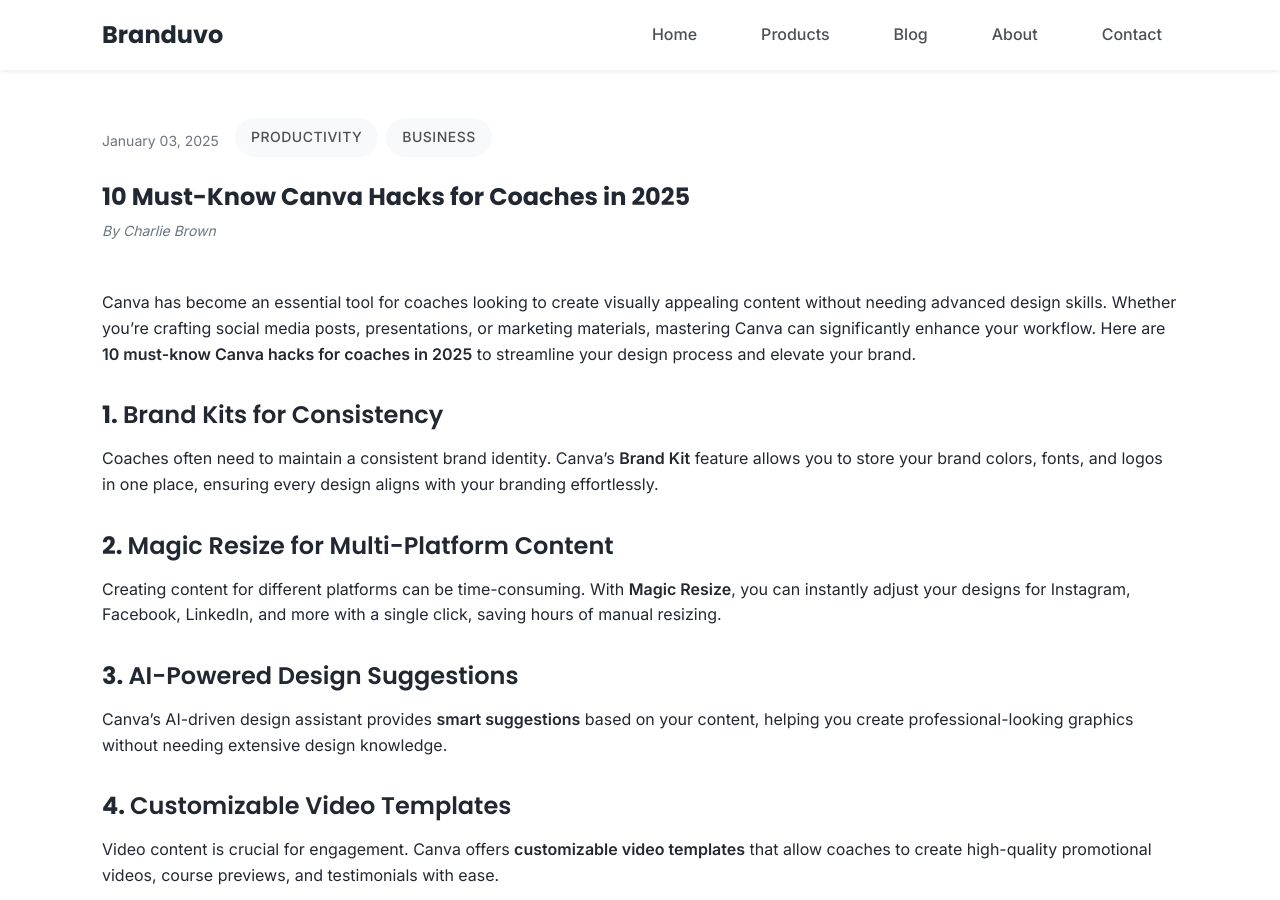
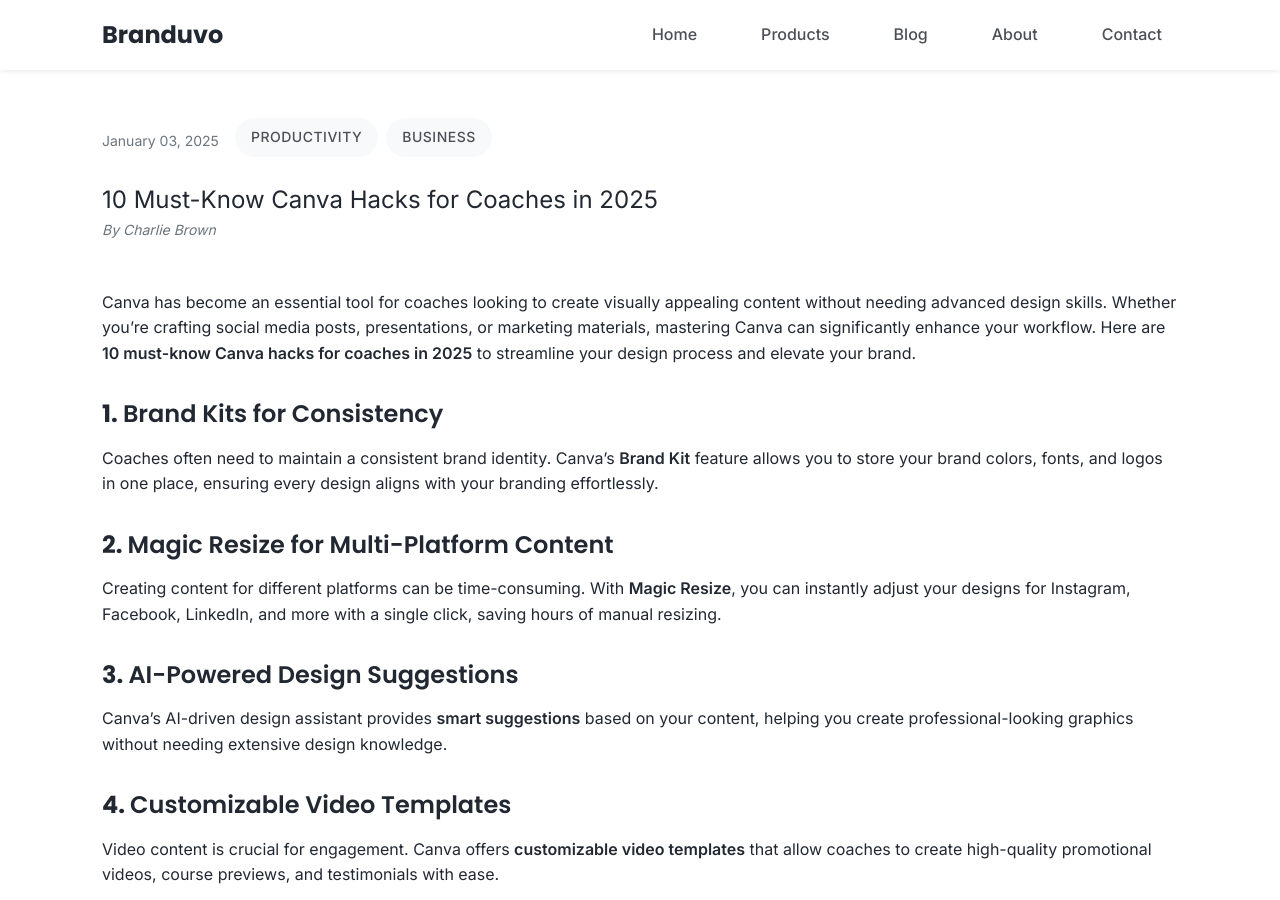
Before and after one commit to branduvo/branduvo.github.io, a Jekyll site: the page built from _posts/2025-01-03-10-must-know-canva-hacks-for-coaches-in-2025.md, in a window 1280 px wide and 900 px high. Built offline with Jekyll 4.4.1, drawn with Linux system fonts in a browser that asks for light colours.

Commit message:
Update post.html

```diff
--- a/_layouts/post.html
+++ b/_layouts/post.html
@@ -19,7 +19,7 @@
         {% endif %}
       </div>
 
-      <h1 class="post-title">{{ page.title }}</h1>
+      <h class="post-title">{{ page.title }}</h>
 
       <div class="post-author">
         <p>By {{ page.author | default: site.author }}</p>
```
